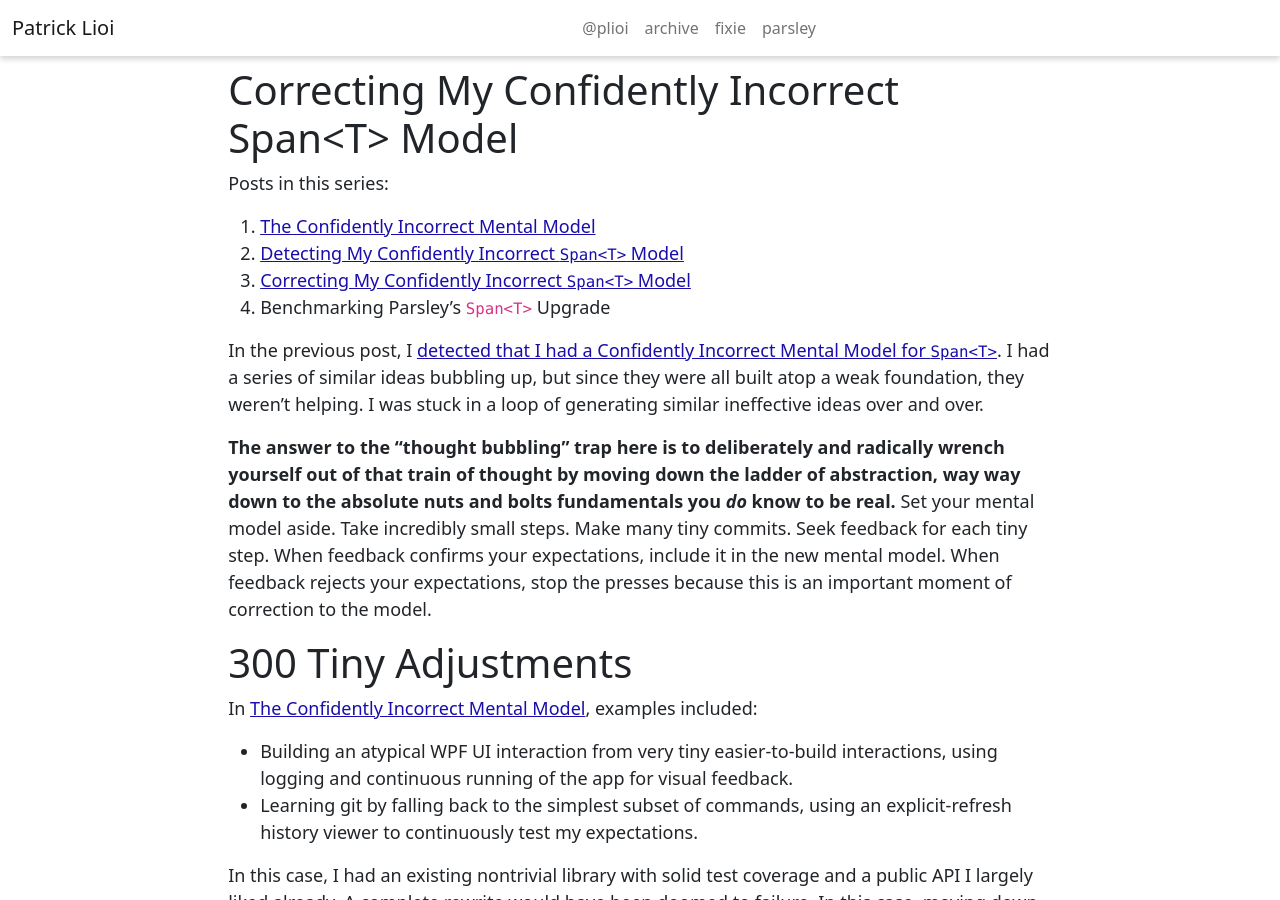
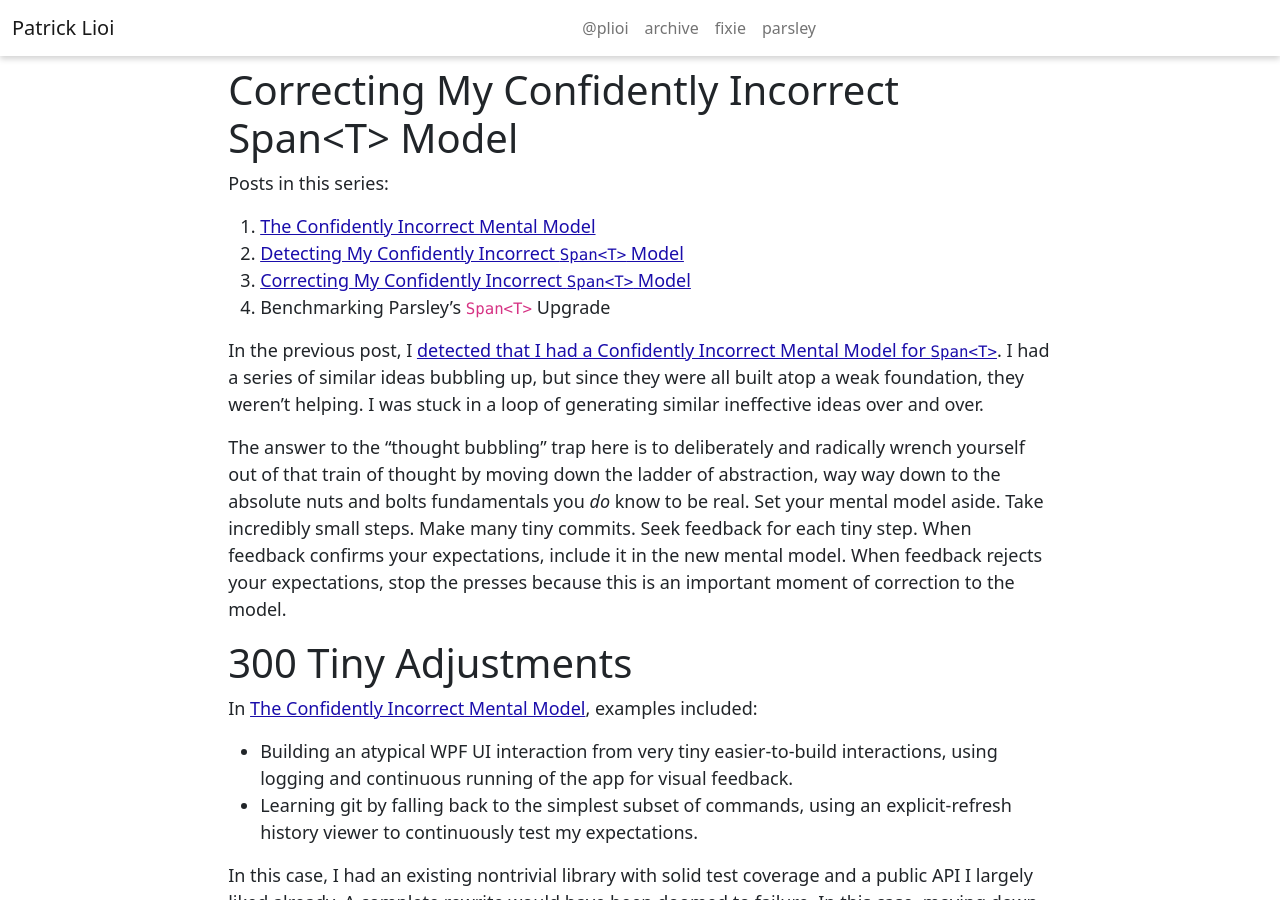
Before and after one commit to plioi/plioi.github.io, a Jekyll site: the page built from _posts/2022-08-10-correcting-my-confidently-incorrect-span-t-model.md, in a window 1280 px wide and 900 px high. Built offline with Jekyll 4.4.1, drawn with Linux system fonts in a browser that asks for light colours.

Commit message:
Remove emphasis.

```diff
--- a/_posts/2022-08-10-correcting-my-confidently-incorrect-span-t-model.md
+++ b/_posts/2022-08-10-correcting-my-confidently-incorrect-span-t-model.md
@@ -11,7 +11,7 @@ Posts in this series:
 
 In the previous post, I [detected that I had a Confidently Incorrect Mental Model for `Span<T>`](https://patrick.lioi.net/2022/08/09/detecting-my-confidently-incorrect-span-t-model/). I had a series of similar ideas bubbling up, but since they were all built atop a weak foundation, they weren't helping. I was stuck in a loop of generating similar ineffective ideas over and over.
 
-**The answer to the "thought bubbling" trap here is to deliberately and radically wrench yourself out of that train of thought by moving down the ladder of abstraction, way way down to the absolute nuts and bolts fundamentals you *do* know to be real.** Set your mental model aside. Take incredibly small steps. Make many tiny commits. Seek feedback for each tiny step. When feedback confirms your expectations, include it in the new mental model. When feedback rejects your expectations, stop the presses because this is an important moment of correction to the model.
+The answer to the "thought bubbling" trap here is to deliberately and radically wrench yourself out of that train of thought by moving down the ladder of abstraction, way way down to the absolute nuts and bolts fundamentals you *do* know to be real. Set your mental model aside. Take incredibly small steps. Make many tiny commits. Seek feedback for each tiny step. When feedback confirms your expectations, include it in the new mental model. When feedback rejects your expectations, stop the presses because this is an important moment of correction to the model.
 
 # 300 Tiny Adjustments
 
```
